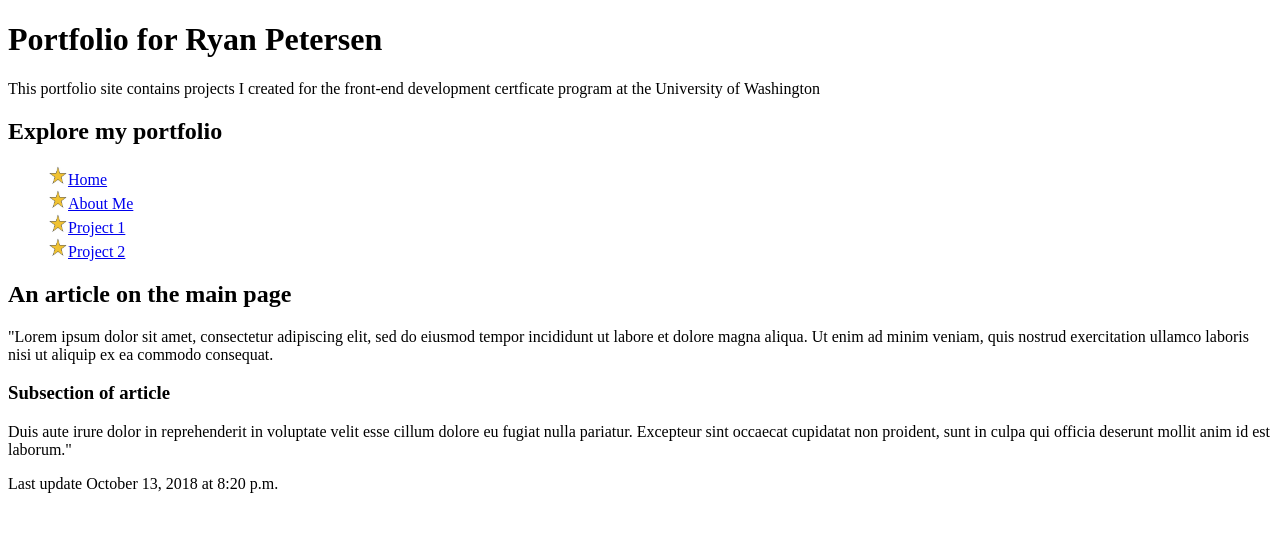
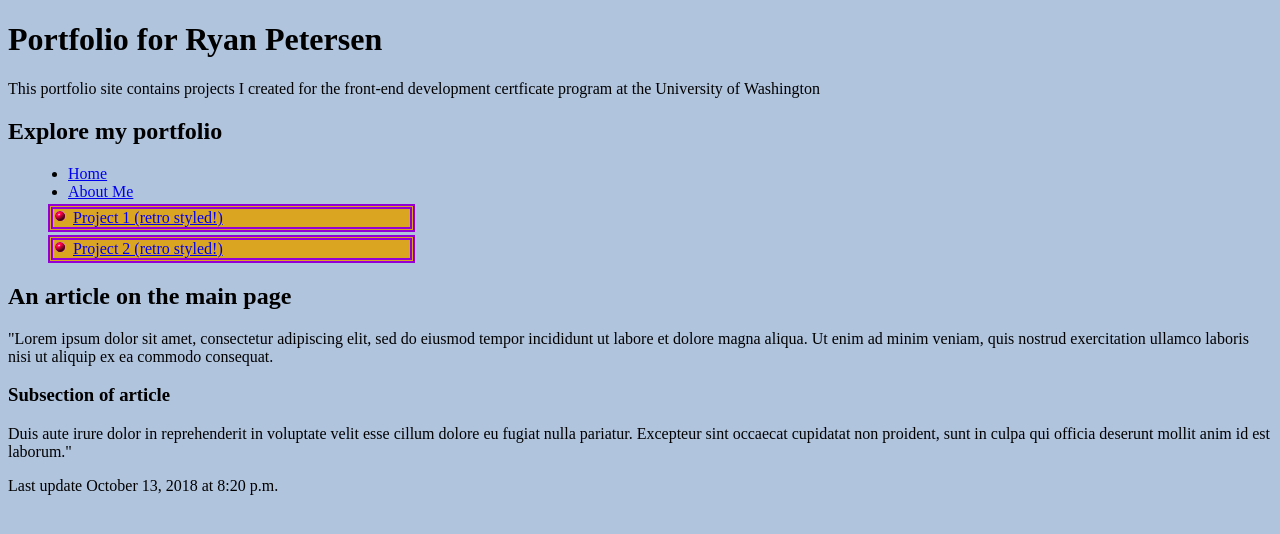
Before and after one commit to ryanfpetersen/portfolio, a plain HTML site: page index.html in a window 1280 px wide. Drawn offline with Linux system fonts and the light colour scheme.

Commit message:
submit class 3 assignment

```diff
--- a/index.html
+++ b/index.html
@@ -6,7 +6,7 @@
     <title>Portfolio home page for Ryan Petersen</title>
     <link rel="stylesheet" type="text/css" href="styles/stylesheet.css">
   </head>
-  <body>
+  <body class="main-pages">
     <header>
       <h1>Portfolio for Ryan Petersen</h1>
       <p>This portfolio site contains projects I created for the
@@ -17,10 +17,10 @@
         <h2>Explore my portfolio</h2>
       </header>
         <ul style="list-style-type:none">
-          <li><img src="images/gold-star.jpg" alt="gold star" height="20"><a href="index.html">Home</a></li>
-          <li><img src="images/gold-star.jpg" alt="gold star" height="20"><a href="about-me.html">About Me</a></li>
-          <li><img src="images/gold-star.jpg" alt="gold star" height="20"><a href="class1-homework.html">Project 1</a></li>
-          <li><img src="images/gold-star.jpg" alt="gold star" height="20"><a href="class2-project.html">Project 2</a></li>
+          <li style="list-style-type:disc;margin-left:20px;"><a href="index.html">Home</a></li>
+          <li style="list-style-type:disc;margin-left:20px;"><a href="about-me.html">About Me</a></li>
+          <li class="retro-item"><img class="bullet" src="images/tball.gif" alt="bullet point:"><a href="class1-homework.html">Project 1 (retro styled!)</a></li>
+          <li class="retro-item"><img img class="bullet" src="images/tball.gif" alt="bullet point:"><a href="class2-project.html">Project 2 (retro styled!)</a></li>
         </ul>
     </nav>
     <article>
@@ -43,6 +43,5 @@
     <footer>
       <p>Last update <time datetime="2018-10-13 20:20">October 13, 2018 at 8:20 p.m.</time></p>
     </footer>
-
-  </body>
+    </div>
 </html>
--- a/styles/stylesheet.css
+++ b/styles/stylesheet.css
@@ -2,10 +2,10 @@
 * {
   box-sizing: border-box;
   }
-div.main-pages {
+body.main-pages {
   background-color: LightSteelBlue;
   }
-div.retro-pages {
+body.retro-pages {
   background-image: url(../images/dinos-stars.gif);
   margin: 0px;
   padding: 15px;
@@ -20,6 +20,13 @@ nav.retro-pages {
   background-color: GoldenRod;
   font-size: 1.25em; /* 20px/16px = 1.25em */
   }
+li.retro-item {
+  margin-top: 3px;
+  margin-bottom: 3px;
+  border: 5px double DarkViolet;
+  width: 30%;
+  background-color: GoldenRod;
+}
 img.bullet {
   padding-right: 6px;
 }
```
Also changed, not shown: about-me.html (+2 -2 lines), class1-homework.html (+1 -3 lines), class2-project.html (+1 -3 lines).
